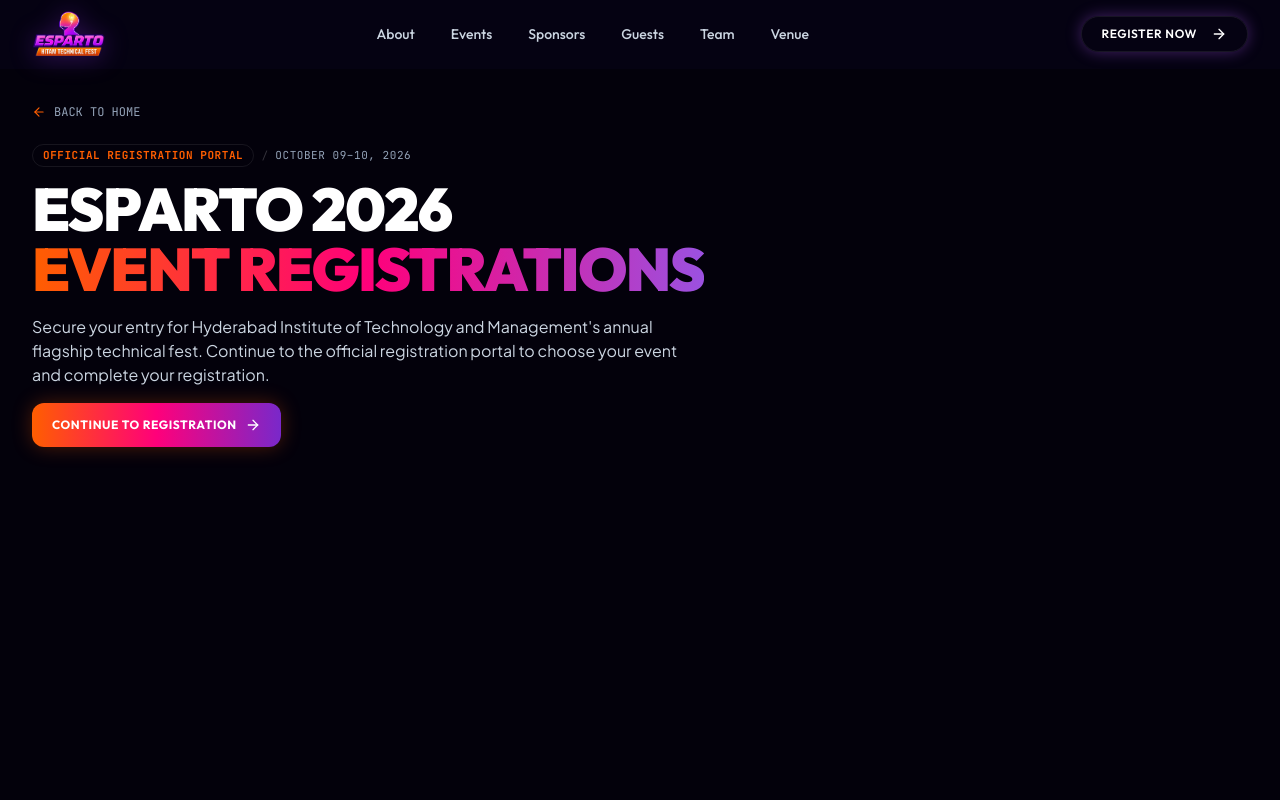
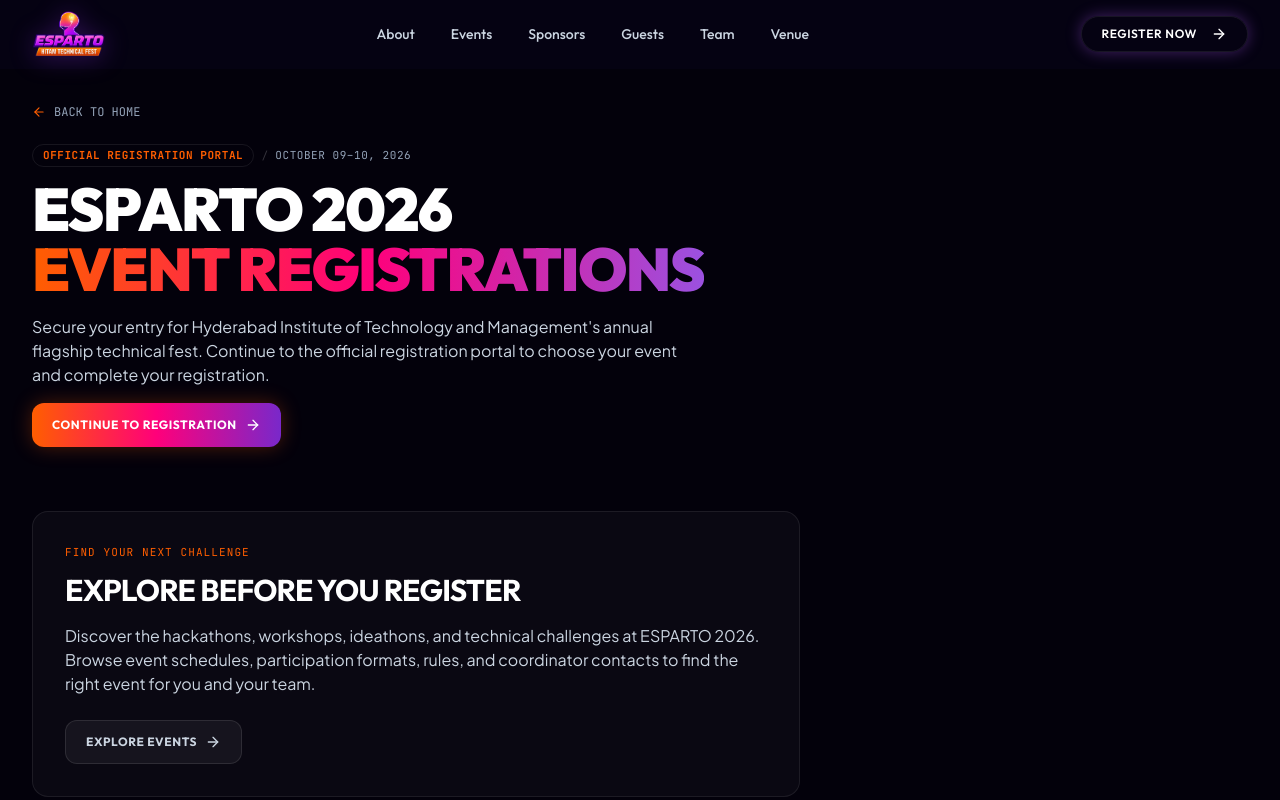
Before and after one commit to ssg-hitam/ESPARTO_2026, a Next.js app: page /register in a window 1280 px wide. Shown: the top 800 px of the page. Built offline with nearby package versions, Linux system fonts and the light colour scheme.

Commit message:
Add event exploration section below registration link

```diff
--- a/src/app/register/page.tsx
+++ b/src/app/register/page.tsx
@@ -66,6 +66,29 @@
           </div>
         </FadeUp>
 
+
+        <FadeUp delay={0.12} distance={20}>
+          <section aria-labelledby="explore-events-title" className="max-w-3xl mt-12 sm:mt-16 rounded-2xl border border-brand-violet/20 bg-white/[0.03] p-6 sm:p-8">
+            <p className="font-mono text-[11px] uppercase tracking-widest text-brand-orange mb-3">
+              FIND YOUR NEXT CHALLENGE
+            </p>
+            <h2 id="explore-events-title" className="font-display font-bold text-2xl sm:text-3xl text-white uppercase tracking-tight mb-4">
+              Explore before you register
+            </h2>
+            <p className="font-body text-sm sm:text-base leading-relaxed text-text-secondary mb-6">
+              Discover the hackathons, workshops, ideathons, and technical challenges at ESPARTO 2026.
+              Browse event schedules, participation formats, rules, and coordinator contacts to find the right event for you and your team.
+            </p>
+            <Link
+              href="/events"
+              className="inline-flex min-h-11 items-center justify-center gap-2 px-5 py-2.5 rounded-xl font-display font-bold text-xs uppercase tracking-wider text-text-secondary hover:text-white border border-white/10 hover:border-brand-violet/50 bg-white/5 hover:bg-brand-purple/20 transition-all"
+            >
+              <span>EXPLORE EVENTS</span>
+              <ArrowRight className="w-4 h-4" />
+            </Link>
+          </section>
+        </FadeUp>
+
       </Container>
     </div>
   );
```
